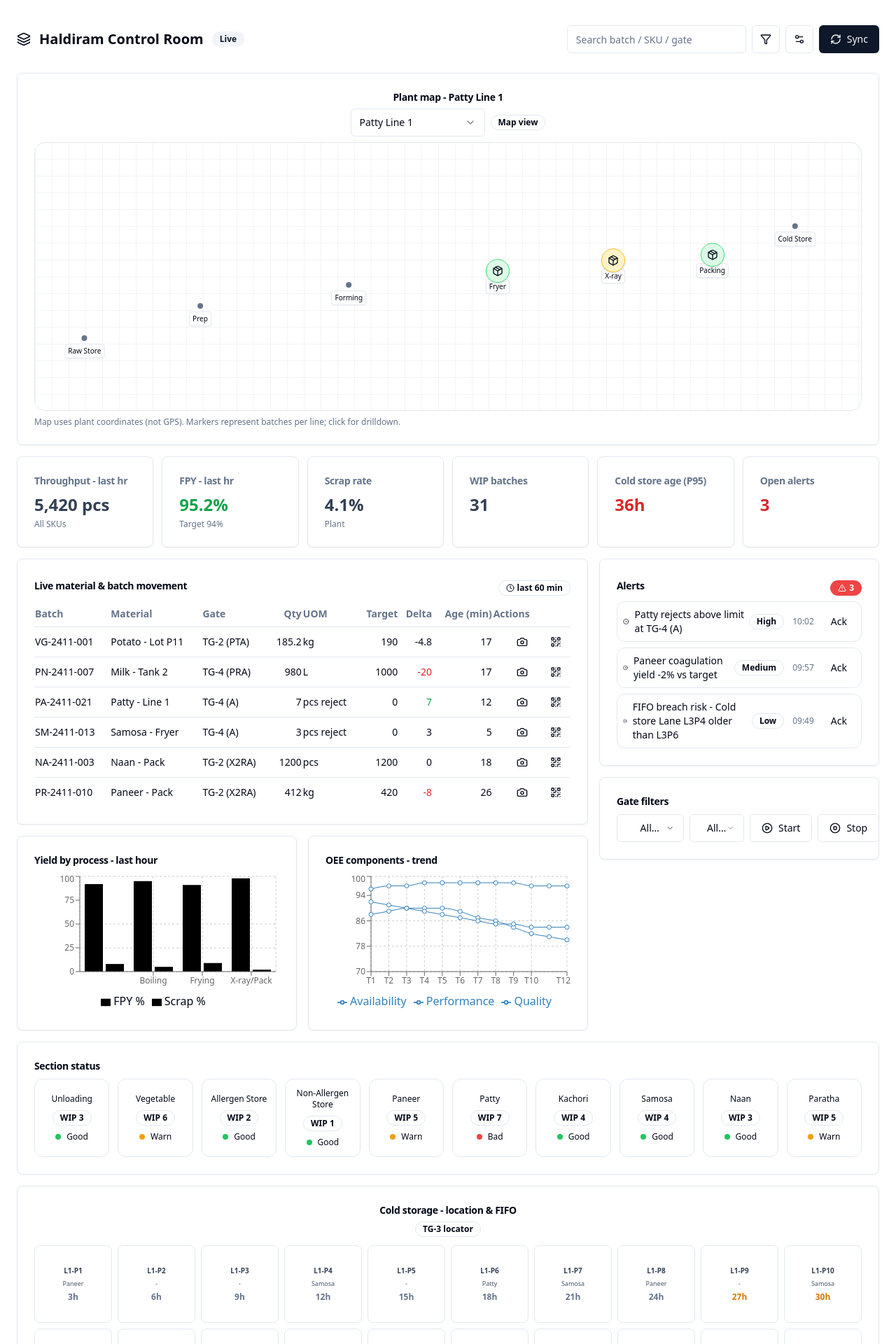
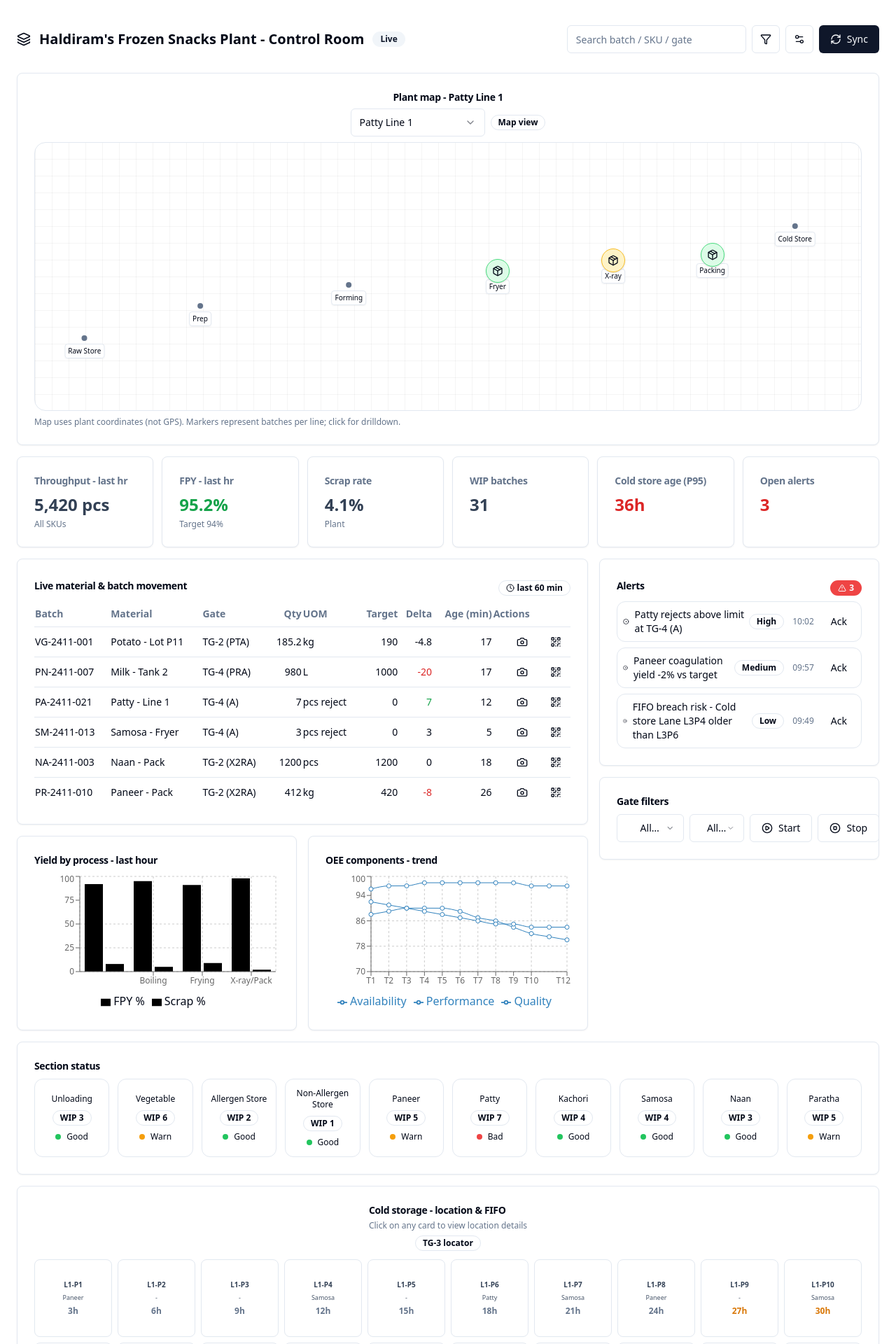
Before and after one commit to Prathamesh-Soaire/haldiram-control-room, a React (Vite) app: page / in a window 1280 px wide. Shown: the top 1920 px of the page at 70% size. Built offline with nearby package versions, Linux system fonts and the light colour scheme.

Commit message:
Add helper text to indicate cards are clickable in cold storage section

```diff
--- a/src/App.tsx
+++ b/src/App.tsx
@@ -111,7 +111,7 @@
     <div className="w-full flex items-center justify-between py-3">
       <div className="flex items-center gap-3">
         <Layers className="w-5 h-5" />
-        <h1 className="text-xl font-semibold">Haldiram Control Room</h1>
+        <h1 className="text-xl font-semibold">Haldiram's Frozen Snacks Plant - Control Room</h1>
         <Badge variant="secondary" className="rounded-2xl">Live</Badge>
       </div>
       <div className="flex items-center gap-2">
@@ -301,7 +301,10 @@
     <>
       <Card className="shadow-sm">
         <CardHeader className="pb-3 flex items-center justify-between">
-          <CardTitle className="text-sm font-semibold">Cold storage - location & FIFO</CardTitle>
+          <div>
+            <CardTitle className="text-sm font-semibold">Cold storage - location & FIFO</CardTitle>
+            <p className="text-xs text-slate-500 mt-1">Click on any card to view location details</p>
+          </div>
           <Badge variant="outline" className="rounded-2xl text-xs">TG-3 locator</Badge>
         </CardHeader>
         <CardContent>
```
